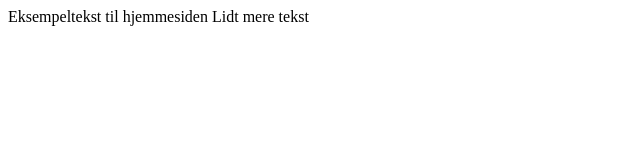
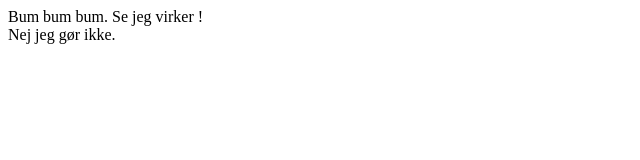
Before and after one commit to jeppeveirum/localWebDevelopment, a plain HTML site: page index.html in a window 1280 px wide. Shown: the whole page, without its empty margins (0-640 px from the left). Drawn offline with Linux system fonts and the light colour scheme.

Commit message:
Swaped files
Byttede filer

```diff
--- a/index.html
+++ b/index.html
@@ -1,10 +1,12 @@
 <!DOCTYPE html>
 <html>
 <head>
-	<title>Hejsan</title>
+	<title>Jeg virker!</title>
 </head>
 <body>
-Eksempeltekst til hjemmesiden
-Lidt mere tekst
+	Bum bum bum. Se jeg virker !
+</br>
+Nej jeg gør ikke.
+
 </body>
 </html>
```
